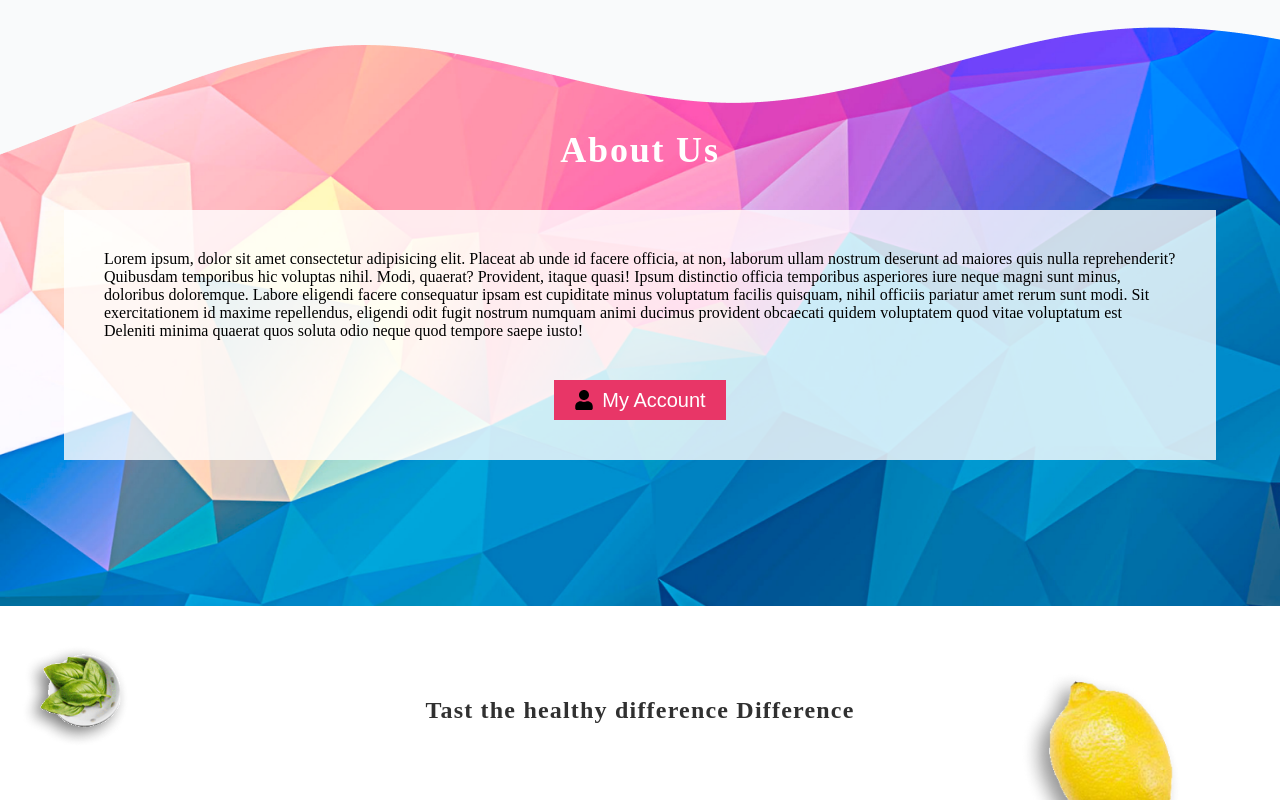
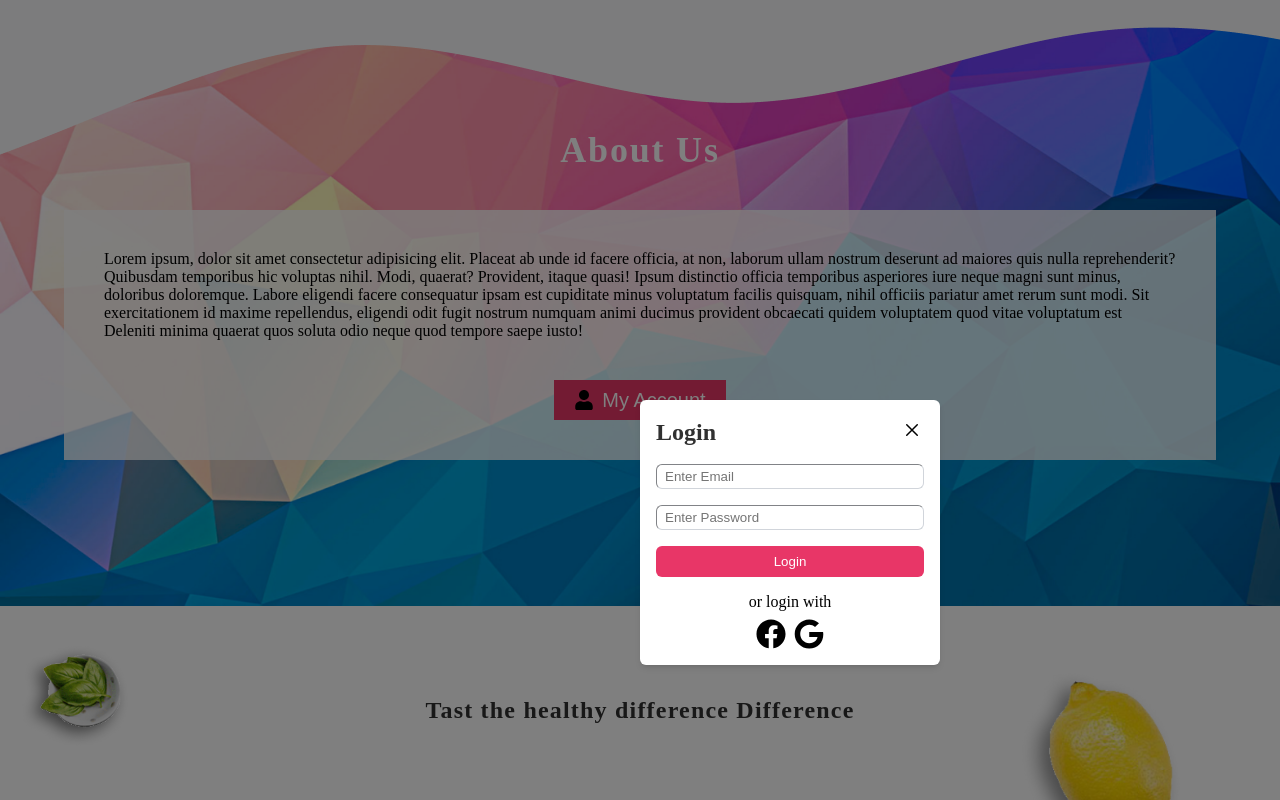
Before and after one commit to Hiboo93/landing-page-restaurant, a React (Vite) app: page / in a window 1280 px wide. Both pictures are taken after a click on the button "My Account". Shown: the part 1782-2582 px from the top of the page. Built offline with nearby package versions, Linux system fonts and the light colour scheme; a web font is replaced by a local one.

Commit message:
✨ F07: Creating component PopupLogin

```diff
--- a/src/App.jsx
+++ b/src/App.jsx
@@ -10,13 +10,29 @@ import HomePage from "./pages/home/HomePage.jsx";
 import AboutPage from "./pages/about/AboutPage.jsx";
 import ContactPage from "./pages/contact/ContactPage.jsx";
 import ErrorPage from "./pages/ErrorPage.jsx";
-
+import { useState } from "react";
+import PopupLogin from "./components/popup/PopupLogin.jsx";
 
 export default function App() {
+  const [showPopup, setShowPopup] = useState(false);
+
+  const handlePopup = () => {
+    setShowPopup(true);
+  };
+
   const router = createBrowserRouter(
     createRoutesFromElements(
-      <Route path="/" element={<Root />}>
-        <Route index element={<HomePage />} />
+      <Route
+        path="/"
+        element={
+          <Root
+            showPopup={showPopup}
+            setShowPopup={setShowPopup}
+            handlePopup={handlePopup}
+          />
+        }
+      >
+        <Route index element={<HomePage handlePopup={handlePopup} />} />
         <Route path="/about" element={<AboutPage />} />
         <Route path="/contact" element={<ContactPage />} />
         <Route path="*" element={<ErrorPage />} />
@@ -31,11 +47,12 @@ export default function App() {
   );
 }
 
-const Root = () => {
+const Root = ({ showPopup, setShowPopup, handlePopup }) => {
   return (
     <>
       <div className="overflow-x-hidden">
-        <Navbar />
+        <Navbar handlePopup={handlePopup} />
+        <PopupLogin showPopup={showPopup} setShowPopup={setShowPopup} />
         <Outlet />
       </div>
     </>
--- a/src/components/Nav/Navbar.jsx
+++ b/src/components/Nav/Navbar.jsx
@@ -4,7 +4,7 @@ import { DropdownLinks, NavLinks } from '../../constants/index.js'
 import { FaCaretDown } from "react-icons/fa"
 import { FaUser } from "react-icons/fa"
 
-const Navbar = () => {
+const Navbar = ({handlePopup}) => {
   return (
     <>
       <div className='bg-white shadow-md'>
@@ -48,10 +48,10 @@ const Navbar = () => {
 
               {/* Login button section */}
               <li>
-                <button className='flex justify-center items-center gap-2 bg-secondary text-xl h-[40px] text-white px-5 py-2 hover:scale-105 transition duration-300 border-0'>
+                <button className='flex justify-center items-center gap-2 bg-secondary text-[2px] sm:text-base h-[40px] text-white px-5 py-2 hover:scale-105 transition duration-300 border-0'>
                   <FaUser />
                   {/* Sign in / Sign up */}
-                  <Link className='text-white hover:text-blue-500' to={"/#"}>Sign in</Link>/
+                  <Link onClick={() => handlePopup()} className='text-white hover:text-blue-500' to={"/#"}>Login</Link>/
                   <Link className='text-white hover:text-blue-500' to={"/#"}>Sign up</Link>
                 </button>
               </li>
--- a/src/components/about/About.jsx
+++ b/src/components/about/About.jsx
@@ -13,7 +13,7 @@ const BgStyle = {
   position: "relative",
 };
 
-const About = () => {
+const About = ({ handlePopup }) => {
   return (
     <>
       <div style={BgStyle} className="py-14">
@@ -36,7 +36,7 @@ const About = () => {
             voluptatem quod vitae voluptatum est Deleniti minima quaerat quos
             soluta odio neque quod tempore saepe iusto!
             <div className="pt-10 flex justify-center">
-              <button className="flex justify-center items-center gap-2 bg-primary text-xl h-[40px] text-white px-5 py-2 hover:scale-105 transition duration-300 border-0">
+              <button onClick={() => handlePopup()} className="flex justify-center items-center gap-2 bg-primary text-xl h-[40px] text-white px-5 py-2 hover:scale-105 transition duration-300 border-0 cursor-pointer hover:text-blue-600">
                 <FaUser />
                 My Account
               </button>
--- /dev/null
+++ b/src/components/popup/PopupLogin.jsx
@@ -0,0 +1,63 @@
+
+import { IoCloseOutline } from "react-icons/io5";
+import { FaFacebook } from "react-icons/fa";
+import { FaGoogle } from "react-icons/fa";
+
+const PopupLogin = ({ showPopup, setShowPopup }) => {
+  return (
+    <>
+      {showPopup && (
+        <div>
+          <div className="h-screen w-screen fixed top-0 left-0 bg-black/50 z-50 backdrop-blur-sm">
+            <div className="fixed top-1/2 left-1/2 -translate-x-1/2 -translate-y-1/2 p-4 shadow-md bg-white rounded-md duration-200 w-[300px]">
+              {/* header section */}
+              <div className="flex items-center justify-between">
+                <div>
+                  <h1 className="text-2xl font-bold text-dark">Login</h1>
+                </div>
+                <div>
+                  <IoCloseOutline
+                    className="text-2xl cursor-pointer"
+                    onClick={() => setShowPopup(false)}
+                  />
+                </div>
+              </div>
+
+              {/* login form section */}
+              <div className="mt-4">
+                <input
+                  type="email"
+                  placeholder="Enter Email"
+                  className="w-full rounded-md border border-gray-300 dark:border-gray-500 px-2 py-1 mb-4"
+                />
+                <input
+                  type="password"
+                  placeholder="Enter Password"
+                  className="w-full rounded-md border border-gray-300 dark:border-gray-500 px-2 py-1 mb-4"
+                />
+
+                {/* Login button section */}
+                <div>
+                  <button className="w-full bg-primary text-white p-2 rounded-md border-0">
+                    Login
+                  </button>
+                </div>
+
+                {/* social login */}
+                <div className="mt-4">
+                  <p className="text-center">or login with</p>
+                  <div className="flex justify-center gap-2 mt-2">
+                    <FaFacebook className="text-3xl hover:text-blue-500 duration-200"/>
+                    <FaGoogle className="text-3xl hover:text-primary duration-200"/>
+                  </div>
+                </div>
+              </div>
+            </div>
+          </div>
+        </div>
+      )}
+    </>
+  );
+};
+
+export default PopupLogin;
--- a/src/pages/home/HomePage.jsx
+++ b/src/pages/home/HomePage.jsx
@@ -5,13 +5,13 @@ import Hero from "../../components/hero/Hero.jsx";
 import WhyChoose from "../../components/whyChoose/WhyChoose.jsx";
 
 
-export default function HomePage() {
+export default function HomePage({ handlePopup }) {
   return (
     <>
      <Hero/>
      <Banner/>
      <WhyChoose/>
-     <About/>
+     <About handlePopup={handlePopup}/>
      <Banner/>
      <Footer/>
     </>
```
